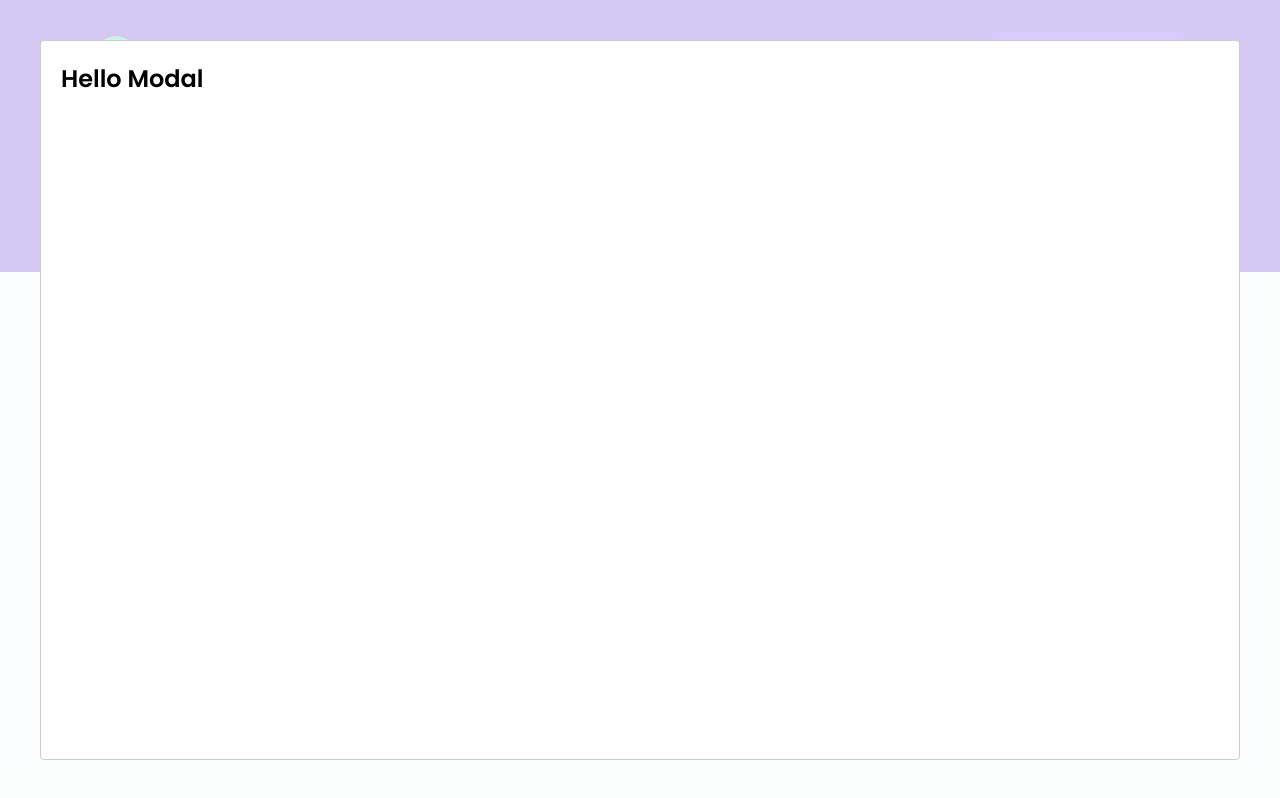
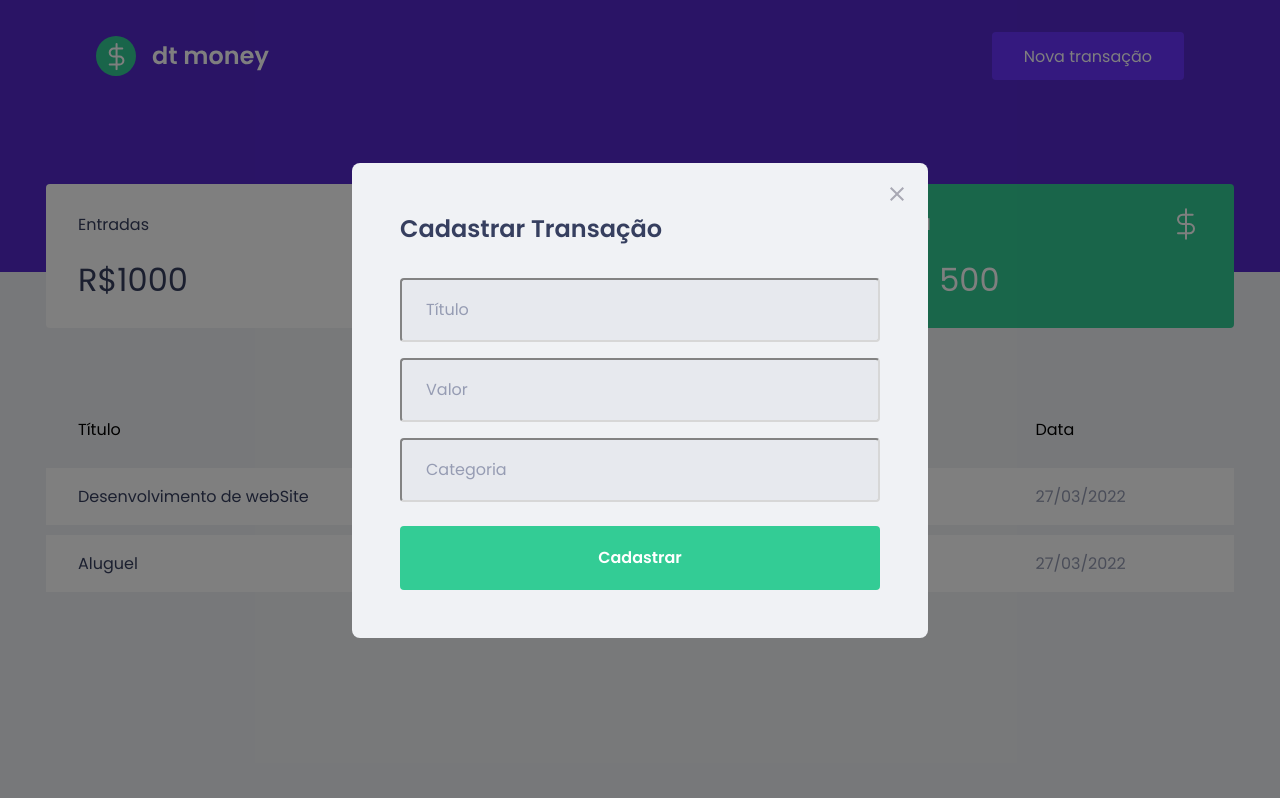
Before and after one commit to gustavo-novais-dev/g-money, a React (Create React App) app: page / in a window 1280 px wide. Both pictures are taken after a click on the button "Nova transação". Built offline with nearby package versions, Linux system fonts and the light colour scheme; no server answers; what miragejs would draw is missing.

Commit message:
Styled - Modal

```diff
--- a/src/components/NewTransactionModal/index.tsx
+++ b/src/components/NewTransactionModal/index.tsx
@@ -1,17 +1,51 @@
 import Modal from 'react-modal';
+import { Container } from './styles';
+import closeImg from '../../assets/close.svg'
 
-interface NewTransactionModalProps{
+interface NewTransactionModalProps {
     isOpen: boolean;
     onRequestClose: () => void
 }
 
-export function NewTransactionModal({isOpen, onRequestClose} : NewTransactionModalProps) {
+export function NewTransactionModal({ isOpen, onRequestClose }: NewTransactionModalProps) {
     return (
+
         <Modal
             isOpen={isOpen}
             onRequestClose={onRequestClose}
+            overlayClassName="react-modal-overlay"
+            className="react-modal-content"
         >
-            <h2>Hello Modal</h2>
+
+            <button
+            type="button"
+            onClick={onRequestClose}
+            className="react-modal-close"
+            >
+                <img src={closeImg} alt="Close" title="Close" />
+            </button>
+
+            <Container>
+                <h2>Cadastrar Transação</h2>
+
+                <input
+                    placeholder="Título"
+                />
+
+                <input
+                    type="number"
+                    placeholder="Valor"
+                />
+
+                <input
+                    placeholder="Categoria"
+                />
+
+                <button type="submit">
+                    Cadastrar
+                </button>
+
+            </Container>
         </Modal>
     )
 }
--- a/src/components/NewTransactionModal/styles.ts
+++ b/src/components/NewTransactionModal/styles.ts
@@ -1,3 +1,53 @@
 import styled from 'styled-components';
 
-export const Container = styled.div``;
+export const Container = styled.form`
+
+    h2{
+        color: var(--text-title);
+        font-size:1.5rem;
+        margin-bottom: 2rem;
+    }
+
+    input{
+        width: 100%;
+        padding:0 1.5rem;
+        height: 4rem;
+        border-radius: 0.25rem;
+
+        background-color: #e7e9ee;
+        border-color: #d7d7d7;
+
+        font-weight: 400;
+        font-size: 1rem;
+
+        &::placeholder{
+            color: var(--text-body);
+
+        }
+
+        & + input {
+            margin-top: 1rem;
+        }
+    }
+
+    button[type="submit"]{
+        width: 100%;
+        padding: 0 1.5rem;
+        height: 4rem;
+        background-color: var(--green);
+        color: #FFF;
+        border-radius: 0.25rem;
+        border: 0;
+        font-size: 1rem;
+        margin-top: 1.5rem;
+        font-weight: bold;
+
+        transition: filter 0.4s;
+
+        &:hover{
+            filter: brightness(0.9);
+        }
+
+    }
+
+`;
--- a/src/styles/global.ts
+++ b/src/styles/global.ts
@@ -56,4 +56,40 @@ button{
     cursor: not-allowed;
 }
 
+.react-modal-overlay{
+    background: rgba(0,0,0,0.5);
+    position: fixed;
+    top: 0;
+    bottom: 0;
+    left: 0;
+    right: 0;
+
+    display: flex;
+    align-items: center;
+    justify-content: center;
+}
+
+.react-modal-content{
+    width: 100%;
+    max-width: 576px;
+    background-color: var(--background);
+    padding: 3rem;
+    position: relative;
+    border-radius: 0.5rem;
+}
+
+.react-modal-close{
+    position: absolute;
+    right: 1.5rem;
+    top: 1.5rem;
+    border: 0;
+    background-color: transparent;
+
+    transition: filter 0.5s;
+
+    &:hover{
+        filter: brightness(0.7);
+    }
+}
+
 `
```
